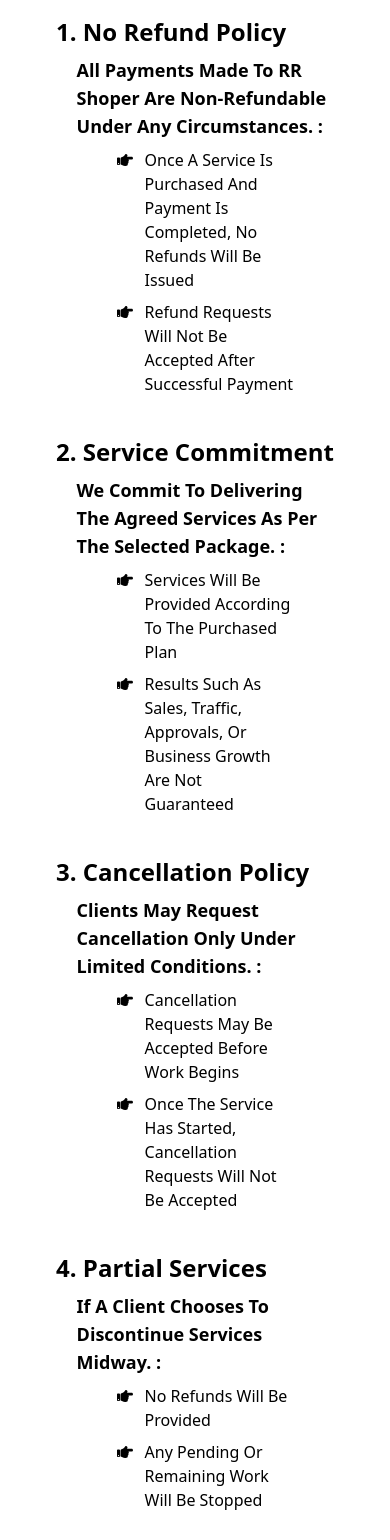
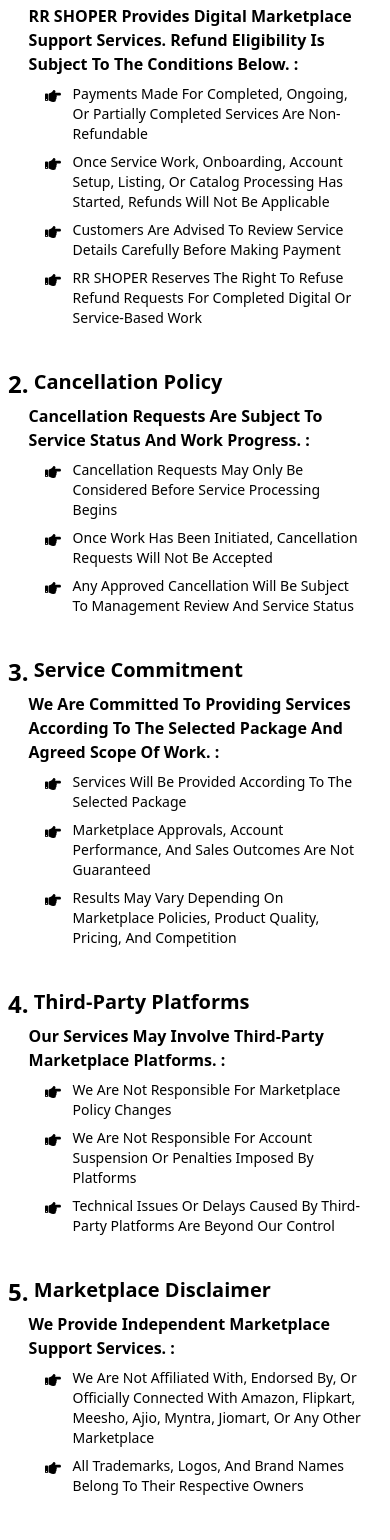
Before and after one commit to vyomPriyesh/rr-shoper, a React (Vite) app: page /refund-cancellation-policy in a window 390 px wide. Shown: the part 200-1740 px from the top of the page. Built offline with nearby package versions, Linux system fonts and the light colour scheme.

Commit message:
changes add for payment gateway suggetion content

```diff
--- a/src/components/layouts/Header.jsx
+++ b/src/components/layouts/Header.jsx
@@ -256,7 +256,7 @@
               )}
             </div>
 
-            <LanguageSwitcher />
+            {/* <LanguageSwitcher /> */}
 
             {/* Desktop Profile */}
             {user &&
@@ -463,7 +463,7 @@
               >
 
                 {/* User Info */}
-                <div
+                {/* <div
                   className="
                     px-4 py-4
                     border-b border-[#F1E5EB]
@@ -473,22 +473,22 @@
                   <p
                     className="
                       text-sm font-semibold
-                      text-heading
+                      text-heading capitalize
                     "
                   >
-                    John Doe
+                     {user?.name || user?.mobile}
                   </p>
 
                   <p
                     className="
-                      text-xs text-paragraph
+                      text-xs text-paragraph capitalize
                       mt-1
                     "
                   >
-                    johndoe@gmail.com
+                     {user?.name || user?.email}
                   </p>
 
-                </div>
+                </div> */}
 
                 <div className="p-2">
 
@@ -603,12 +603,14 @@
             )
           )}
 
-          <CommonButton
-            text="Get Free Consultation"
+          <CommonButton bgColor="#A36081"
+            color="white"
+            className="w-full sm:w-auto justify-center shadow-xl hover:scale-105 transition-all duration-300"
+            text="Book Consultation"
             {...btnProps}
           />
 
-          <LanguageSwitcher />
+          {/* <LanguageSwitcher /> */}
         </div>
       </div>
     </header>
--- a/src/components/layouts/SectionsUI.jsx
+++ b/src/components/layouts/SectionsUI.jsx
@@ -8,13 +8,13 @@
     content,
 }) => {
     return (
-        <div id={id} className='pt-10 pb-10 md:py-10 '>
+        <div id={id} className='pt-0 pb-10 md:py-7'>
             <div className="container mx-auto px-4 sm:px-6 lg:px-8">
-                <div className="max-w-3xl mx-auto text-center mb-12 md:mb-16">
+                <div className="max-w-3xl mx-auto text-center mb-12">
                     <h2 className="text-sm sm:text-base font-semibold uppercase tracking-[4px] text-primary mb-4">
                         {topic}
                     </h2>
-                    <h1 className="text-3xl lg:text-4xl font-bold text-heading leading-tight mb-5">
+                    <h1 className="text-2xl lg:text-4xl font-bold text-heading leading-tight mb-5">
                         {heading}
                     </h1>
                     <p className="text-sm md:text-base text-paragraph leading-relaxed max-w-2xl mx-auto">
--- a/src/components/sections/CTASection.jsx
+++ b/src/components/sections/CTASection.jsx
@@ -21,14 +21,12 @@
 
                     {/* Heading */}
                     <h2 className="text-white text-3xl sm:text-4xl lg:text-5xl font-bold leading-tight">
-                        Ready to Grow Your E-Commerce Business?
+                        Ready to Start Selling Online?
                     </h2>
 
                     {/* Description */}
                     <p className="mt-6 text-white/90 text-base sm:text-lg leading-8 max-w-2xl mx-auto">
-                        Join 500+ successful brands who trust Priyesh Business
-                        to manage their marketplace presence. Get your free
-                        consultation today.
+                        We help businesses with seller account setup, product listing, and marketplace support services.
                     </p>
 
                     {/* Buttons */}
@@ -58,7 +56,7 @@
     "
                         >
                             <HiOutlineCalendarDays className="text-xl" />
-                            Get Free Consultation
+                           Get Seller Consultation
                         </button>
 
                         {/* Secondary Button */}
@@ -90,7 +88,7 @@
     "
                         >
                             <FaWhatsapp className="text-xl" />
-                            Chat on WhatsApp
+                           Contact Support
                         </button>
                     </div>
                 </div>
--- a/src/components/sections/PlanPricing.jsx
+++ b/src/components/sections/PlanPricing.jsx
@@ -11,7 +11,7 @@
     const { packages, images } = apiList();
 
     const { data: { platforms = [], pricingData = {} } = {}, refetch: allPackagesRefetch } = useQuery({
-        queryKey: ["all-packages", user],
+        queryKey: ["all-packages"],
         queryFn: () => api.post(packages.all),
         select: ({ data }) => {
             const response = data.data.data
--- a/src/components/sections/WorkProcess.jsx
+++ b/src/components/sections/WorkProcess.jsx
@@ -5,9 +5,9 @@
 
     const steps = [
         {
-            title: 'Free Consultation',
+            title: 'Seller Consultation',
             description:
-                `Share your business details and goals. We'll analyze your needs and recommend the best strategy.`
+                `Share your business details and marketplace requirements. We guide you through the seller onboarding process.`
         },
         {
             title: 'Account Setup',
@@ -15,14 +15,14 @@
                 `We handle all documentation and create your seller accounts on chosen marketplaces.`
         },
         {
-            title: 'Product Launch',
+            title: 'Product Listing',
             description:
-                `Professional listing creation with optimized content, images, and keywords for maximum visibility.`
+                `Professional product listing setup with clear descriptions, images, and marketplace-compliant information.`
         },
         {
-            title: 'Scale & Grow',
+            title: 'Seller Support',
             description:
-                `Ongoing optimization, advertising campaigns, and support to continuously grow your sales.`
+                `Ongoing seller account assistance, catalog updates, and marketplace support to help maintain smooth operations.`
         },
     ]
 
@@ -76,7 +76,7 @@
         <SectionsUI
             topic="How It Works"
             heading="Simple Steps to Start Selling"
-            text="Our streamlined process gets you from zero to selling in no time."
+            text="We simplify marketplace onboarding and seller account management for online businesses."
             content={<Content />}
         />
     )
--- a/src/components/ui/PoliciesPointsUi.jsx
+++ b/src/components/ui/PoliciesPointsUi.jsx
@@ -8,13 +8,13 @@
       <div className="flex flex-row capitalize">
         <span className='font-semibold text-2xl text-nowrap'>{i + 1}.</span>
         <div className="flex flex-col gap-2">
-          <span className='font-semibold text-2xl'>&nbsp;{list?.title}</span>
-          <small className='text-lg font-semibold'>{list?.subtitle} {list?.points?.length > 0 && ':'}</small>
+          <span className='font-semibold md:text-2xl text-xl'>&nbsp;{list?.title}</span>
+          <small className='md:text-lg text-base font-semibold'>{list?.subtitle} {list?.points?.length > 0 && ':'}</small>
           {list?.points?.map((key) => (
-            <div className="flex flex-col gap-2 px-10">
+            <div className="flex flex-col gap-2 md:px-10 px-4">
               <div className="flex flex-row gap-3 place-items-start">
                 <span className='mt-1 shrink-0'><FaHandPointRight /></span>
-                <span className={`${key?.includes('@') ? 'lowercase':''}`}>{key}</span>
+                <span className={`${key?.includes('@') ? 'lowercase':''} text-sm md:text-base`}>{key}</span>
               </div>
             </div>
           ))}
--- a/src/pages/PrivacyPolicies.jsx
+++ b/src/pages/PrivacyPolicies.jsx
@@ -14,7 +14,7 @@
                 points: [
                     'Name, phone number, email address',
                     'Business details and GST information (if applicable)',
-                    'Login credentials for e-commerce platforms (only when required for service)',
+                    'Marketplace account information required for onboarding and support services',
                     'Payment and billing details'
                 ]
             },
@@ -36,13 +36,39 @@
                 title: 'Information Sharing',
                 subtitle: 'We do not sell, trade, or rent your personal information. Data may only be shared with',
                 points: [
-                    'E-commerce platforms (Meesho, Amazon, Flipkart, Jiomart, and etc.) for service purposes',
+                    'E-commerce marketplaces such as Amazon, Flipkart, Meesho, Ajio, and other supported platforms for service-related purposes',
                     'Legal authorities if required by law'
                 ]
             },
             {
+                title: 'Business Compliance',
+                subtitle: 'We operate in compliance with applicable business and data protection regulations.',
+                points: [
+                    'Customer information is used only for providing requested services',
+                    'We maintain reasonable security practices to protect user information',
+                    'We do not sell or misuse customer data'
+                ]
+            },
+            {
+                title: 'Payment Security',
+                subtitle: 'All payment-related information is processed securely through authorized payment service providers.',
+                points: [
+                    'We do not store sensitive card or banking information on our servers',
+                    'Payments are handled through secure and compliant payment gateways'
+                ]
+            },
+            {
+                title: 'Third-Party Services',
+                subtitle: 'Our services may involve integration with third-party platforms.',
+                points: [
+                    'Marketplace platforms may have their own privacy policies and terms',
+                    'We are not responsible for third-party platform practices beyond our service scope'
+                ]
+            }
+            ,
+            {
                 title: 'Data Retention',
-                subtitle: 'We retain your information only',
+                subtitle: 'We retain your information only for the following purposes',
                 points: [
                     'As long as necessary to provide our services',
                     'To comply with legal and regulatory obligations'
@@ -61,8 +87,16 @@
                 title: 'Changes to Policy',
                 subtitle: 'We may update this Privacy Policy from time to time',
                 points: [
-                    'Changes will be updated on our official platforms',
+                    'Changes will be updated on our official website',
                     'Continued use of services indicates acceptance of updates'
+                ]
+            },
+            {
+                title: 'Marketplace Disclaimer',
+                subtitle: 'We provide independent marketplace support services.',
+                points: [
+                    'We are not affiliated with, endorsed by, or officially connected with Amazon, Flipkart, Meesho, Ajio, or any other marketplace',
+                    'All trademarks and logos belong to their respective owners'
                 ]
             },
             {
@@ -83,12 +117,13 @@
 
     return (
         <div className="!bg-white">
-            <div className='container mx-auto px-4 sm:px-6 lg:px-8 py-10'>
+            <div className='container mx-auto px-2 sm:px-6 lg:px-8 py-10'>
                 <div className='flex flex-col gap-4 mb-10'>
-                    <h1 className='text-4xl font-bold'>Privacy Policy</h1>
-                    <p>This Privacy Policy describes how RR Shoper collects, uses, and protects your information when you use our services.</p>
+                    <span className='text-sm md:text-base'>Effective Date: 01 June 2026</span>
+                    <h1 className='md:text-4xl text-2xl font-bold'>Privacy Policy</h1>
+                    <p>This Privacy Policy applies to RR SHOPER and its marketplace support services.</p>
                 </div>
-                <div className="px-10 flex flex-col gap-10">
+                <div className="md:px-10 flex flex-col gap-10">
                     <PoliciesPointsUi policiesPoints={policiesPoints} />
                 </div>
             </div>
--- a/src/pages/RefundCancellationPolicies.jsx
+++ b/src/pages/RefundCancellationPolicies.jsx
@@ -9,52 +9,69 @@
     const policiesPoints = useMemo(() => {
         return [
             {
-                title: 'No Refund Policy',
-                subtitle: 'All payments made to RR Shoper are non-refundable under any circumstances.',
+                title: 'Refund & Cancellation Policy',
+                subtitle: 'RR SHOPER provides digital marketplace support services. Refund eligibility is subject to the conditions below.',
                 points: [
-                    'Once a service is purchased and payment is completed, no refunds will be issued',
-                    'Refund requests will not be accepted after successful payment'
+                    'Payments made for completed, ongoing, or partially completed services are non-refundable',
+                    'Once service work, onboarding, account setup, listing, or catalog processing has started, refunds will not be applicable',
+                    'Customers are advised to review service details carefully before making payment',
+                    'RR SHOPER reserves the right to refuse refund requests for completed digital or service-based work'
+                ]
+            },
+            {
+                title: 'Cancellation Policy',
+                subtitle: 'Cancellation requests are subject to service status and work progress.',
+                points: [
+                    'Cancellation requests may only be considered before service processing begins',
+                    'Once work has been initiated, cancellation requests will not be accepted',
+                    'Any approved cancellation will be subject to management review and service status'
                 ]
             },
             {
                 title: 'Service Commitment',
-                subtitle: 'We commit to delivering the agreed services as per the selected package.',
+                subtitle: 'We are committed to providing services according to the selected package and agreed scope of work.',
                 points: [
-                    'Services will be provided according to the purchased plan',
-                    'Results such as sales, traffic, approvals, or business growth are not guaranteed'
+                    'Services will be provided according to the selected package',
+                    'Marketplace approvals, account performance, and sales outcomes are not guaranteed',
+                    'Results may vary depending on marketplace policies, product quality, pricing, and competition'
                 ]
             },
             {
-                title: 'Cancellation Policy',
-                subtitle: 'Clients may request cancellation only under limited conditions.',
+                title: 'Third-Party Platforms',
+                subtitle: 'Our services may involve third-party marketplace platforms.',
                 points: [
-                    'Cancellation requests may be accepted before work begins',
-                    'Once the service has started, cancellation requests will not be accepted'
+                    'We are not responsible for marketplace policy changes',
+                    'We are not responsible for account suspension or penalties imposed by platforms',
+                    'Technical issues or delays caused by third-party platforms are beyond our control'
                 ]
             },
             {
-                title: 'Partial Services',
-                subtitle: 'If a client chooses to discontinue services midway.',
+                title: 'Marketplace Disclaimer',
+                subtitle: 'We provide independent marketplace support services.',
                 points: [
-                    'No refunds will be provided',
-                    'Any pending or remaining work will be stopped'
+                    'We are not affiliated with, endorsed by, or officially connected with Amazon, Flipkart, Meesho, Ajio, Myntra, Jiomart, or any other marketplace',
+                    'All trademarks, logos, and brand names belong to their respective owners'
                 ]
             },
             {
-                title: 'Non-Payment',
-                subtitle: 'Failure to complete payments may result in the following actions.',
+                title: 'Payment Security',
+                subtitle: 'Payments are processed securely through authorized payment gateways.',
                 points: [
-                    'Suspension of ongoing services',
-                    'Termination of services without prior notice'
+                    'We do not store sensitive banking or card information on our servers',
+                    'Transactions are handled securely through trusted payment partners'
                 ]
             },
             {
-                title: 'Agreement',
-                subtitle: 'By purchasing our services, you agree to this Refund & Cancellation Policy.',
+                title: 'Policy Updates',
+                subtitle: 'We may update this Refund & Cancellation Policy from time to time.',
+                points: [
+                    'Updated policies will be published on our official website',
+                    'Continued use of our services indicates acceptance of the updated policy'
+                ]
             },
             {
                 title: 'Contact Information',
-                subtitle: 'For any questions, contact us at:',
+                subtitle: 'For any questions regarding this policy, contact us at:',
                 points: [
                     ...(contactDetails?.email
                         ? [`Email : ${contactDetails.email}`]
@@ -70,11 +87,11 @@
 
     return (
         <div className="!bg-white">
-            <div className='container mx-auto px-4 sm:px-6 lg:px-8 py-10'>
+            <div className='container mx-auto px-2 sm:px-6 lg:px-8 py-10'>
                 <div className='flex flex-col gap-4 mb-10'>
-                    <h1 className='text-4xl font-bold'>Refund & Cancellation Policy</h1>
+                    <h1 className='md:text-4xl text-2xl font-bold'>Refund & Cancellation Policy</h1>
                 </div>
-                <div className="px-10 flex flex-col gap-10">
+                <div className="md:px-10 flex flex-col gap-10">
                     <PoliciesPointsUi policiesPoints={policiesPoints} />
                 </div>
             </div>
--- a/src/pages/TermsConditions.jsx
+++ b/src/pages/TermsConditions.jsx
@@ -10,13 +10,13 @@
         return [
             {
                 title: 'Services',
-                subtitle: 'We provide e-commerce support services including',
+                subtitle: 'We provide marketplace support services including',
                 points: [
-                    'Account setup',
+                    'Seller account setup',
                     'Product listing',
-                    'Marketing and advertising',
-                    'Brand approval and creation',
-                    'Catalog management'
+                    'Catalog management',
+                    'Marketplace assistance',
+                    'Seller support services'
                 ]
             },
             {
@@ -24,8 +24,34 @@
                 subtitle: 'Clients are responsible for the following',
                 points: [
                     'Provide accurate and complete information',
-                    'Share required access credentials securely',
-                    'Ensure compliance with platform policies (Meesho, Amazon, Flipkart, Jiomart, and more.)'
+                    'Provide required marketplace account information for service purposes',
+                    'Ensure compliance with marketplace platform policies and applicable regulations'
+                ]
+            },
+            {
+                title: 'Marketplace Disclaimer',
+                subtitle: 'We provide independent marketplace support services.',
+                points: [
+                    'We are not affiliated with, endorsed by, or officially connected with Amazon, Flipkart, Meesho, Ajio, Myntra, or any other marketplace',
+                    'All trademarks, logos, and brand names belong to their respective owners'
+                ]
+            },
+            {
+                title: 'Payment Terms',
+                subtitle: 'Payments for services are subject to the following conditions.',
+                points: [
+                    'Payments are processed securely through authorized payment gateways',
+                    'All invoices and service charges must be paid as agreed',
+                    'Refund requests are handled according to our Refund & Cancellation Policy.'
+                ]
+            },
+            {
+                title: 'Data & Security',
+                subtitle: 'We implement reasonable measures to protect customer information.',
+                points: [
+                    'Customer data is used only for service-related purposes',
+                    'We do not sell or misuse customer information',
+                    'Sensitive payment details are not stored on our servers'
                 ]
             },
             {
@@ -39,7 +65,7 @@
             },
             {
                 title: 'No Guarantee of Sales',
-                subtitle: 'We do not guarantee sales, profits, or business growth.',
+                subtitle: 'We do not guarantee marketplace approval, sales performance, or business outcomes.',
                 points: [
                     'Results depend on market conditions',
                     'Product quality, pricing, and competition affect performance',
@@ -77,7 +103,7 @@
                 title: 'Changes to Terms',
                 subtitle: 'We may update these terms from time to time.',
                 points: [
-                    'Updated terms will be reflected on our official platforms',
+                    'Updated terms will be published on our official website',
                     'Continued use of services means acceptance of updated terms'
                 ]
             },
@@ -103,12 +129,13 @@
 
     return (
         <div className="!bg-white">
-            <div className='container mx-auto px-4 sm:px-6 lg:px-8 py-10'>
+            <div className='container mx-auto px-2 sm:px-6 lg:px-8 py-10'>
                 <div className='flex flex-col gap-4 mb-10'>
-                    <h1 className='text-4xl font-bold'>Privacy Policy</h1>
-                    <p>Welcome to RR Shoper. By using our services, you agree to the following terms :</p>
+                    <span className='text-sm md:text-base'>Effective Date: 01 June 2026</span>
+                    <h1 className='md:text-4xl text-2xl font-bold'>Terms & Conditions</h1>
+                    <p>These Terms & Conditions apply to RR SHOPER and its marketplace support services.</p>
                 </div>
-                <div className="px-10 flex flex-col gap-10">
+                <div className="md:px-10 flex flex-col gap-10">
                     <PoliciesPointsUi policiesPoints={policiesPoints} />
                 </div>
             </div>
```
Also changed, not shown: src/components/layouts/Footer.jsx (+40 -44 lines), src/components/sections/ContactSection.jsx (+33 -19 lines), src/components/sections/Hero.jsx (+16 -15 lines), 5 other files (tests, documents, lock files or other folders).
